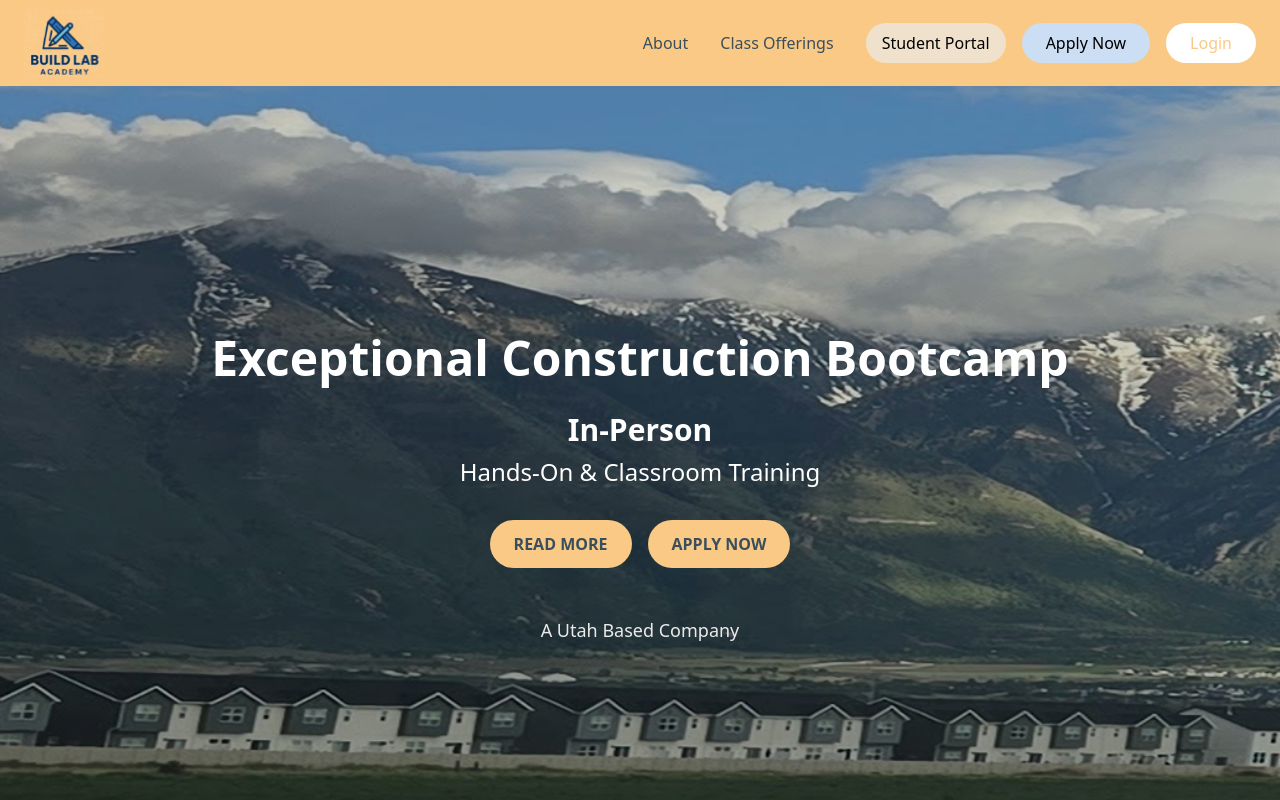
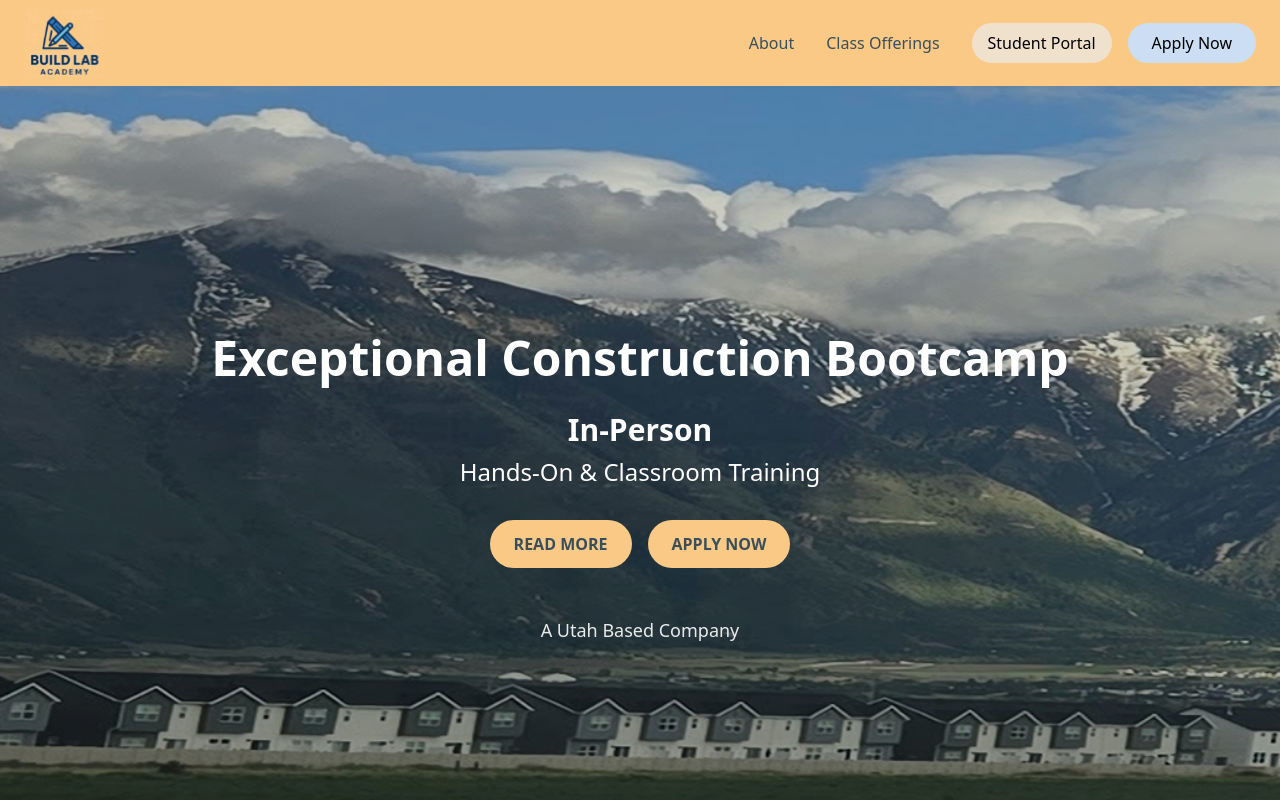
Before and after one commit to SeifEldin15/BuildLabAcademy, a Next.js app: page / in a window 1280 px wide. Shown: the top 800 px of the page. Built offline with nearby package versions, Linux system fonts and the light colour scheme; no server answers.

Commit message:
feat: Remove login button from Navbar for non-authenticated users

```diff
--- a/src/components/Navbar.tsx
+++ b/src/components/Navbar.tsx
@@ -64,16 +64,6 @@ export default function Navbar() {
             >
               Apply Now
             </button>
-
-            {/* Login button for non-authenticated users */}
-            {!session && (
-              <Link
-                href="/login"
-                className="bg-white text-accent-color px-6 py-2 rounded-full hover:bg-gray-100 transition-colors font-medium"
-              >
-                Login
-              </Link>
-            )}
           </div>
         </div>
 
```
